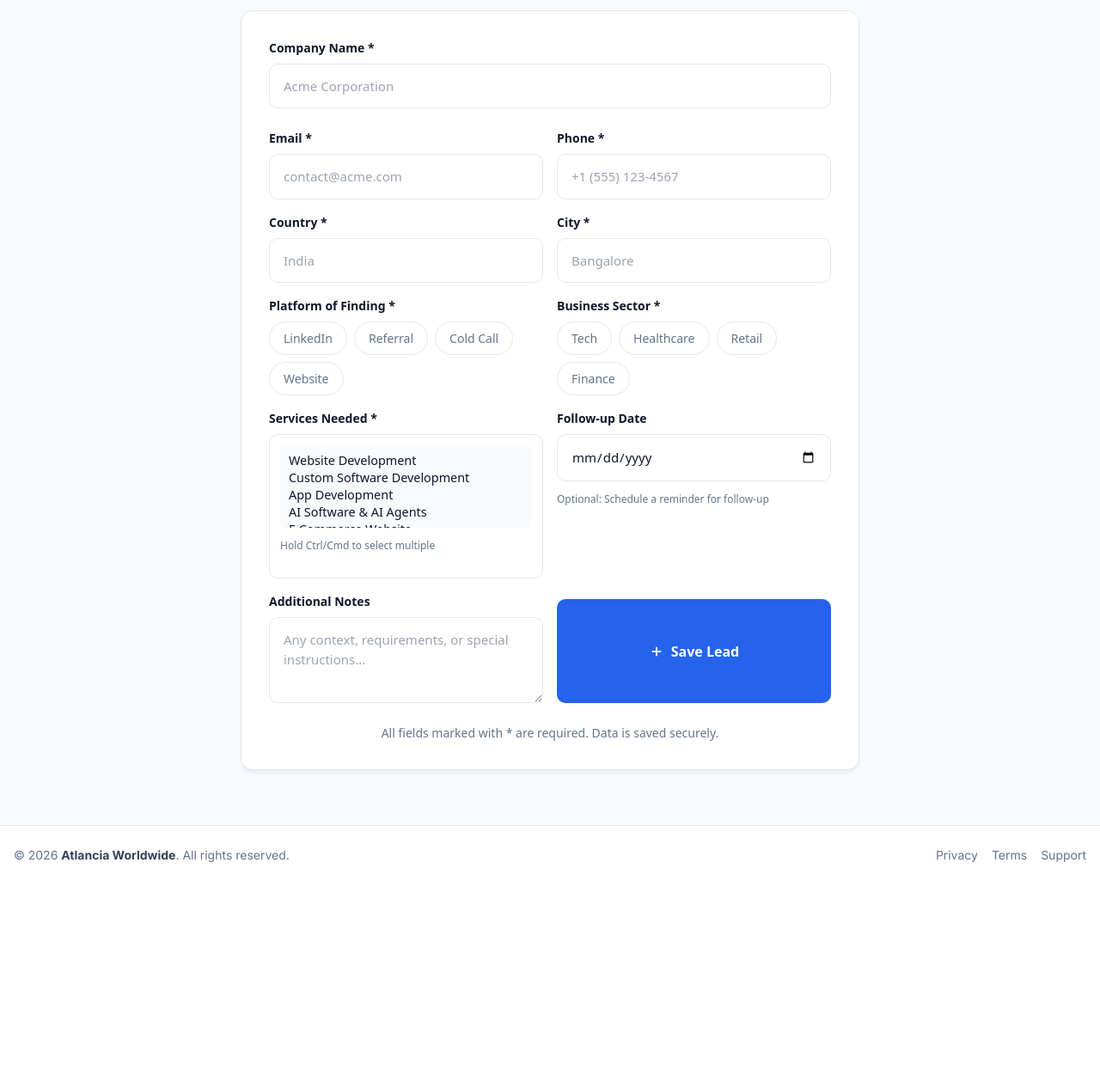
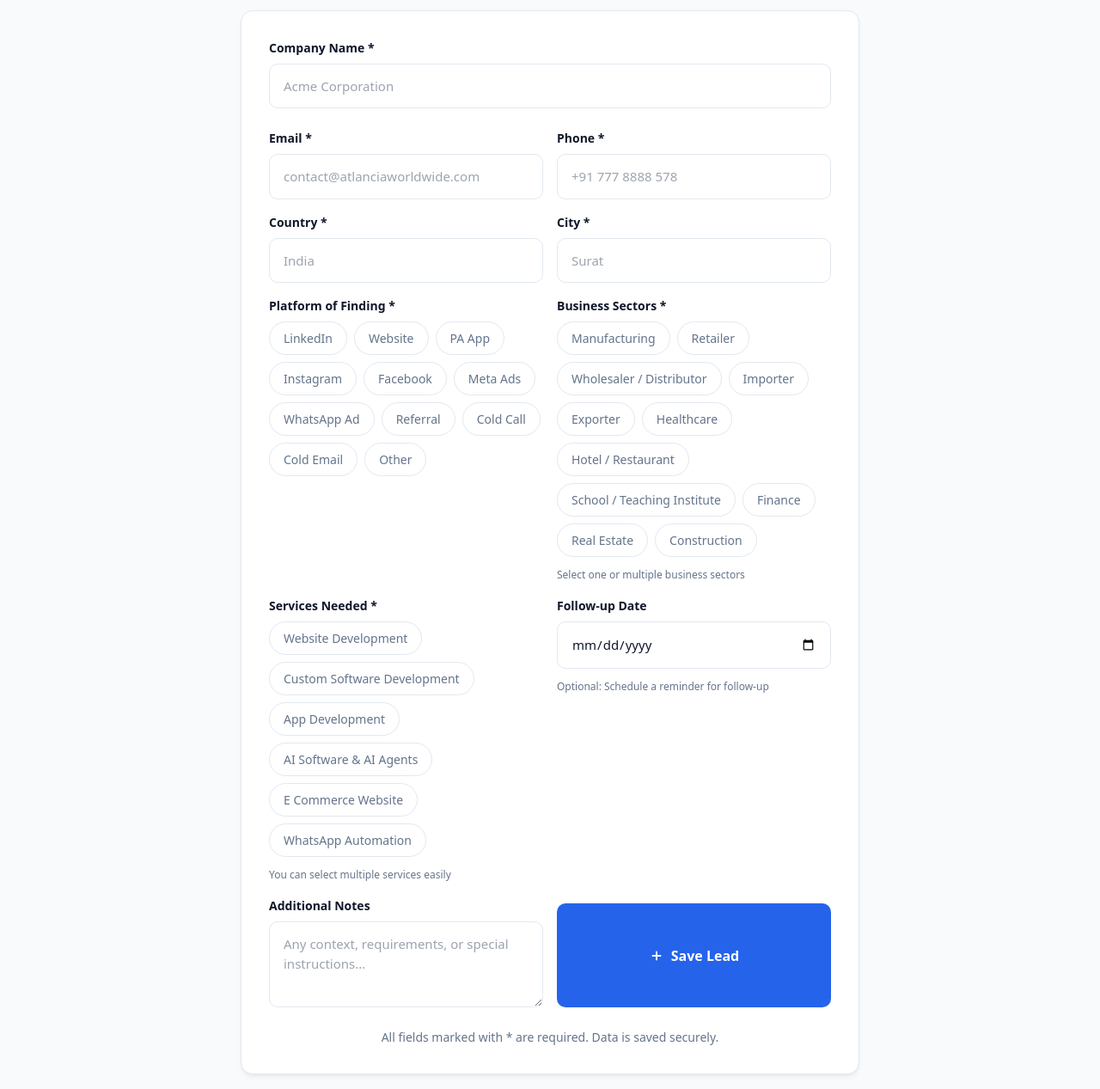
Before and after one commit to ranganikrushank/sales-aw, a Flask app: template templates/sales_add_lead.html in a window 1280 px wide. Shown: the part 339-1606 px from the top of the page at 86% size. Before the commit the page ends 1342 px from the top, so only its background shows below. Run offline with Flask 3, Linux system fonts and the light colour scheme; the template is opened without the code that fills it, so the values that code supplies are empty; some libraries are stand-ins or nearby versions.

Commit message:
Add files via upload

```diff
--- a/app.py
+++ b/app.py
@@ -345,7 +345,7 @@ def sales_add_lead():
             'sales_id': session['user_id'], 'company_name': request.form['company_name'],
             'email': request.form['email'], 'phone': request.form['phone'],
             'platform': request.form['platform'], 'country': request.form['country'],
-            'services': services, 'sector': request.form['sector'],
+            'services': services, 'sector': request.form.getlist('sector'),
             'follow_up_date': request.form['follow_up_date'] or None
         }]).execute()
         flash('Lead added successfully!')
@@ -711,7 +711,7 @@ def edit_lead(lead_id):
             'phone': request.form['phone'],
             'platform': request.form['platform'],
             'country': request.form['country'],
-            'sector': request.form['sector'],
+            'sector': request.form.getlist('sector'),
             'services': services,
             'follow_up_date': request.form['follow_up_date'],
             'follow_up_notes': request.form['follow_up_notes']
@@ -991,4 +991,4 @@ def admin_reports():
 
 
 if __name__ == '__main__':
-    app.run(host='0.0.0.0', port=5000)
+    app.run(debug=True)
--- a/templates/lead_details.html
+++ b/templates/lead_details.html
@@ -242,7 +242,11 @@
       <div class="sl-card">
         <div class="sl-card-header"><h2>Add New Follow Up</h2></div>
         <div class="sl-card-body">
-          <form class="sl-form" action="#" method="POST">
+          <form
+            class="sl-form"
+            action="{{ url_for('add_followup', lead_id=lead.id) }}"
+            method="POST"
+          >
             <div class="sl-field">
               <label class="sl-label" for="followup_date">Follow Up Date</label>
               <input type="date" id="followup_date" name="followup_date" class="sl-input" required>
--- a/templates/sales_add_lead.html
+++ b/templates/sales_add_lead.html
@@ -187,11 +187,11 @@
       <div style="display:grid; grid-template-columns:1fr 1fr; gap:1rem;">
         <div class="al-field">
           <label class="al-label" for="email">Email *</label>
-          <input type="email" id="email" name="email" class="al-input" placeholder="contact@acme.com" required>
+          <input type="email" id="email" name="email" class="al-input" placeholder="contact@atlanciaworldwide.com" required>
         </div>
         <div class="al-field">
           <label class="al-label" for="phone">Phone *</label>
-          <input type="tel" id="phone" name="phone" class="al-input" placeholder="+1 (555) 123-4567" required>
+          <input type="tel" id="phone" name="phone" class="al-input" placeholder="+91 777 8888 578" required>
         </div>
         <div class="al-field">
             <label class="al-label" for="country">Country *</label>
@@ -212,7 +212,7 @@
               id="city"
               name="city"
               class="al-input"
-              placeholder="Bangalore"
+              placeholder="Surat"
               required
           >
       </div>
@@ -220,56 +220,180 @@
       <!-- Platform of Finding -->
       <div class="al-field">
         <label class="al-label">Platform of Finding *</label>
+
         <div class="al-pill-group">
+
           <label class="al-pill">
-            <input type="radio" name="platform" value="LinkedIn" required> LinkedIn
+            <input type="radio" name="platform" value="LinkedIn" required>
+            LinkedIn
           </label>
+
           <label class="al-pill">
-            <input type="radio" name="platform" value="Referral"> Referral
+            <input type="radio" name="platform" value="Website">
+            Website
           </label>
+
           <label class="al-pill">
-            <input type="radio" name="platform" value="Cold Call"> Cold Call
+            <input type="radio" name="platform" value="PA App">
+            PA App
           </label>
+
           <label class="al-pill">
-            <input type="radio" name="platform" value="Website"> Website
+            <input type="radio" name="platform" value="Instagram">
+            Instagram
           </label>
+
+          <label class="al-pill">
+            <input type="radio" name="platform" value="Facebook">
+            Facebook
+          </label>
+
+          <label class="al-pill">
+            <input type="radio" name="platform" value="Meta Ads">
+            Meta Ads
+          </label>
+
+          <label class="al-pill">
+            <input type="radio" name="platform" value="WhatsApp Ad">
+            WhatsApp Ad
+          </label>
+
+          <label class="al-pill">
+            <input type="radio" name="platform" value="Referral">
+            Referral
+          </label>
+
+          <label class="al-pill">
+            <input type="radio" name="platform" value="Cold Call">
+            Cold Call
+          </label>
+
+          <label class="al-pill">
+            <input type="radio" name="platform" value="Cold Email">
+            Cold Email
+          </label>
+
+          <label class="al-pill">
+            <input type="radio" name="platform" value="Other">
+            Other
+          </label>
+
         </div>
       </div>
 
       <!-- Business Sector -->
       <div class="al-field">
-        <label class="al-label">Business Sector *</label>
+
+        <label class="al-label">
+          Business Sectors *
+        </label>
+
         <div class="al-pill-group">
+
           <label class="al-pill">
-            <input type="radio" name="sector" value="Tech" required> Tech
+            <input type="checkbox" name="sector" value="Manufacturing">
+            Manufacturing
           </label>
+
           <label class="al-pill">
-            <input type="radio" name="sector" value="Healthcare"> Healthcare
+            <input type="checkbox" name="sector" value="Retailer">
+            Retailer
           </label>
+
           <label class="al-pill">
-            <input type="radio" name="sector" value="Retail"> Retail
+            <input type="checkbox" name="sector" value="Wholesaler / Distributor">
+            Wholesaler / Distributor
           </label>
+
           <label class="al-pill">
-            <input type="radio" name="sector" value="Finance"> Finance
+            <input type="checkbox" name="sector" value="Importer">
+            Importer
           </label>
+
+          <label class="al-pill">
+            <input type="checkbox" name="sector" value="Exporter">
+            Exporter
+          </label>
+
+          <label class="al-pill">
+            <input type="checkbox" name="sector" value="Healthcare">
+            Healthcare
+          </label>
+
+          <label class="al-pill">
+            <input type="checkbox" name="sector" value="Hotel / Restaurant">
+            Hotel / Restaurant
+          </label>
+
+          <label class="al-pill">
+            <input type="checkbox" name="sector" value="School / Teaching Institute">
+            School / Teaching Institute
+          </label>
+
+          <label class="al-pill">
+            <input type="checkbox" name="sector" value="Finance">
+            Finance
+          </label>
+
+          <label class="al-pill">
+            <input type="checkbox" name="sector" value="Real Estate">
+            Real Estate
+          </label>
+
+          <label class="al-pill">
+            <input type="checkbox" name="sector" value="Construction">
+            Construction
+          </label>
+
         </div>
+
+        <span class="al-hint">
+          Select one or multiple business sectors
+        </span>
+
       </div>
 
-      <!-- Services Needed (Multi-select) -->
+      <!-- Services Needed (Checkboxes) -->
       <div class="al-field">
         <label class="al-label">Services Needed *</label>
-        <div class="al-multiselect">
-          <select id="services" name="services" class="al-select" multiple size="4">
-            <option value="Website Development">Website Development</option>
-            <option value="Custom Software Development">Custom Software Development</option>
-            <option value="App Development">App Development</option>
-            <option value="AI Software & AI Agents">AI Software & AI Agents</option>
-            <option value="E Commerce Website">E Commerce Website</option>
-            <option value="WhatsApp Automation">WhatsApp Automation</option>
-          </select>
-          <span class="al-hint">Hold Ctrl/Cmd to select multiple</span>
-          <div class="al-tags" id="selected-tags"></div>
+
+        <div class="al-pill-group">
+
+          <label class="al-pill">
+            <input type="checkbox" name="services" value="Website Development">
+            Website Development
+          </label>
+
+          <label class="al-pill">
+            <input type="checkbox" name="services" value="Custom Software Development">
+            Custom Software Development
+          </label>
+
+          <label class="al-pill">
+            <input type="checkbox" name="services" value="App Development">
+            App Development
+          </label>
+
+          <label class="al-pill">
+            <input type="checkbox" name="services" value="AI Software & AI Agents">
+            AI Software & AI Agents
+          </label>
+
+          <label class="al-pill">
+            <input type="checkbox" name="services" value="E Commerce Website">
+            E Commerce Website
+          </label>
+
+          <label class="al-pill">
+            <input type="checkbox" name="services" value="WhatsApp Automation">
+            WhatsApp Automation
+          </label>
+
         </div>
+
+        <span class="al-hint">
+          You can select multiple services easily
+        </span>
       </div>
 
       <!-- Follow-up Date -->
@@ -322,5 +446,44 @@
     select.addEventListener('change', updateTags);
     updateTags(); // Initial render
   });
+
+  // Sector Multi Select Tags
+  const sectorSelect = document.getElementById('sector');
+  const sectorTags = document.getElementById('sector-tags');
+
+  function updateSectorTags() {
+
+    sectorTags.innerHTML = '';
+
+    Array.from(sectorSelect.selectedOptions).forEach(option => {
+
+      const tag = document.createElement('span');
+
+      tag.className = 'al-tag';
+
+      tag.innerHTML = `
+        ${option.value}
+        <button type="button">&times;</button>
+      `;
+
+      tag.querySelector('button').onclick = () => {
+
+        option.selected = false;
+
+        updateSectorTags();
+
+      };
+
+      sectorTags.appendChild(tag);
+
+    });
+
+  }
+
+  sectorSelect.addEventListener('change', updateSectorTags);
+
+  updateSectorTags();
 </script>
+
+
 {% endblock %}
```
